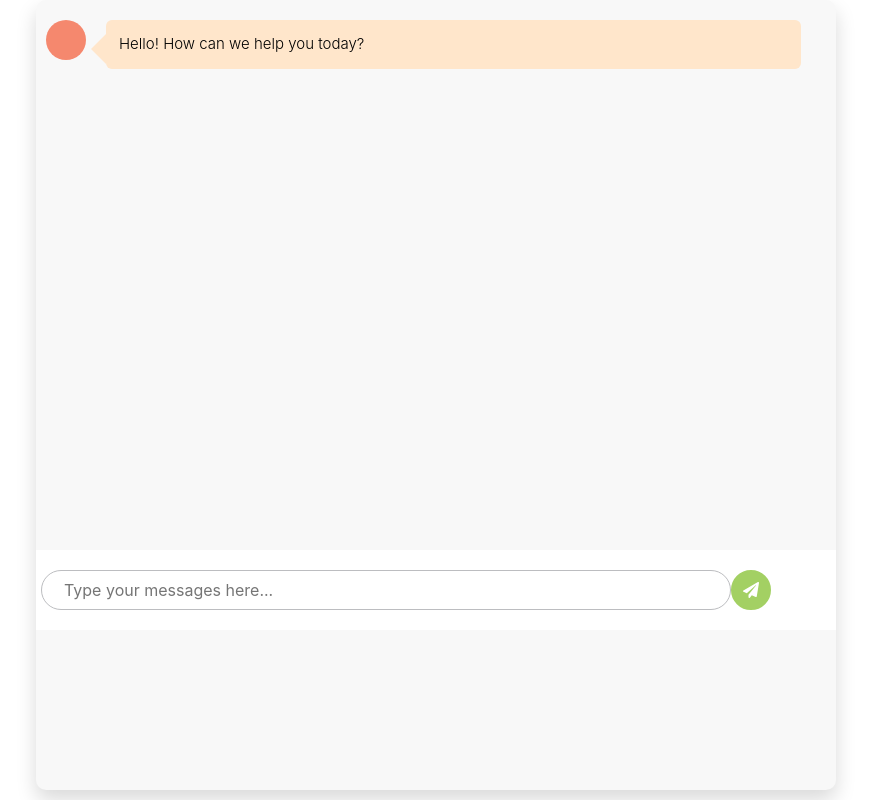
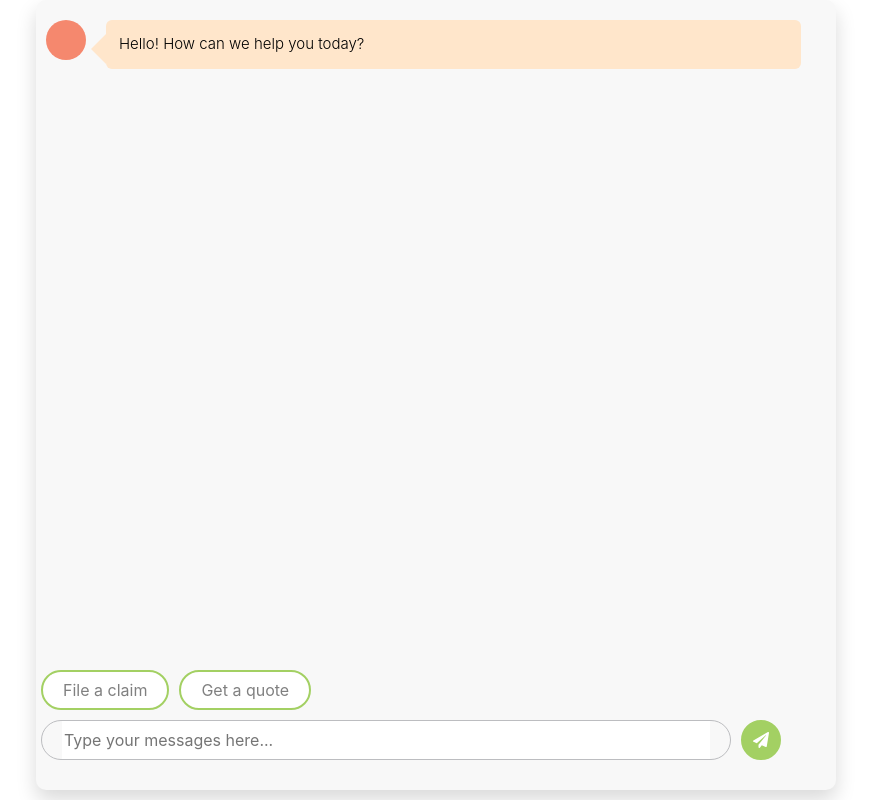
Before and after one commit to cnnradams/hack-the-6ix-specialty-insurance, a React (Create React App) app in the folder ui/: page / in a window 1280 px wide. Shown: the whole page, without its empty margins (204-1075 px from the left). Built offline with nearby package versions, Linux system fonts and the light colour scheme; no server answers.

Commit message:
react-ui - added different user responses

```diff
--- a/ui/src/ChatApp.css
+++ b/ui/src/ChatApp.css
@@ -27,7 +27,7 @@
     list-style: none;
     padding: 20px 10px 0 10px;
     margin: 0;
-    height: calc(100vh - 250px);
+    height: calc(100vh - 150px);
     overflow: scroll;
   }
   .messages .message {
@@ -116,7 +116,6 @@
   .bottom_wrapper {
     position: relative;
     width: 100%;
-    background-color: #fff;
     padding: 20px 20px;
     /*position: absolute;*/
     bottom: 0;
@@ -137,7 +136,7 @@
     width: calc(100% - 40px);
     position: absolute;
     outline-width: 0;
-    color: gray;
+    padding-right: 10px;
   }
   .bottom_wrapper .send_message {
     width: 40px;
@@ -151,6 +150,30 @@
     transition: all 0.2s linear;
     text-align: center;
     float: right;
+  }
+
+  .bottom_wrapper .option_bubbles {
+    display: inline-block;
+    height: 40px;
+    border-radius: 50px;
+    border: 2px solid #a3d063;
+    color: grey;
+    background-color: white;
+    cursor: pointer;
+    transition: all 0.2s linear;
+    text-align: center;
+    float: right;
+    padding-right: 20px;
+    padding-left: 20px;
+  }
+
+  .bubbles {
+    padding-right: 10px;
+    padding-bottom: 10px;
+  }
+
+  .wrapper {
+    padding-left: 10px;
   }
 
   .bottom_wrapper .add_image {
--- a/ui/src/ChatApp.js
+++ b/ui/src/ChatApp.js
@@ -3,6 +3,7 @@ import './App.css';
 import './ChatApp.css';
 import MessageBox from './Components/MessagesContainer'
 import UserMessageBox from './Components/UserMessageBox'
+import axios from 'axios'
 
 class ChatApp extends Component {
   constructor(props) {
@@ -10,7 +11,9 @@ class ChatApp extends Component {
     this.state = {
       "messages": [{ "message": "Hello! How can we help you today?", "isbotmessage": true }],
       "current_message": "",
-      "isImageUpload": false
+      "isImageUpload": false,
+      "userOptions": ["File a claim", "Get a quote"],
+      "token": ""
     }
 
     this.handleClick = this.handleClick.bind(this);
@@ -19,56 +22,87 @@ class ChatApp extends Component {
     this.addMessageBox = this.addMessageBox.bind(this);
   }
 
+  componentDidMount() {
+    axios.get("http://3.226.124.218:5000/initialize/").then(res => res.json())
+      .then(
+        (result) => {
+          this.setState({
+            messages: [{ "message": result.message, "isbotmessage": true }],
+            token: result.token
+          });
+        }).catch(error => {
+          console.log(error)
+        })
+  }
+
+  getUserOptions = (msg) => {
+    let userOptions = [];
+    let isImageUpload = false;
+
+    if (msg.includes("home") || msg.includes("correct")) {
+      userOptions = ["Yes", "No"]
+    } else if (msg.includes("image(s)")) {
+      isImageUpload = true;
+    } else if (msg.includes("item")) {
+      userOptions = ["OK", "CANCEL"];
+    } else {
+      userOptions = [];
+    }
+
+    this.setState({
+      userOptions: userOptions,
+      isImageUpload: isImageUpload
+    })
+  }
+
+  addMessageBoxOptions = (option) => {
+    let messages = this.state.messages;
+    let current_message = option;
+
+    messages = [...messages, { "message": current_message }];
+
+    axios.get("http://3.226.124.218:5000/post-chatbot", {
+      params: {
+        message: current_message,
+        token: this.state.token
+      }
+    }).then(res => res.json())
+      .then(
+        (result) => {
+          this.setState({
+            messages: [...messages, { "message": result.message, "isbotmessage": true }],
+            current_message: result.message
+          });
+        }).catch(error => {
+          console.log(error)
+        })
+
+  }
+
   addMessageBox(enter = true) {
     let messages = this.state.messages;
     let current_message = this.state.current_message;
-    let isImpageUpload;
-    console.log(this.state);
 
     if (current_message && enter) {
       messages = [...messages, { "message": current_message }];
-      const obj = JSON.parse('{"response":"200", "body":"Please insert an image of the item you want to insure"}');
 
-      if (obj.body.includes("image")) {
-        isImpageUpload = true
-      } else {
-        isImpageUpload = false
-      }
-      this.setState({
-        messages: [...messages, { "message": obj.body, "isbotmessage": true }],
-        current_message: obj.body,
-        isImageUpload: isImpageUpload
-      });
+      axios.get("http://3.226.124.218:5000/post-chatbot", {
+        params: {
+          message: current_message,
+          token: this.state.token
+        }
+      }).then(res => res.json())
+        .then(
+          (result) => {
+            this.setState({
+              messages: [...messages, { "message": result.message, "isbotmessage": true }],
+              current_message: result.message
+            });
+          }).catch(error => {
+            console.log(error)
+          })
     }
   }
-
-  /*   addMessageBox(enter = true) {
-      let messages = this.state.messages;
-      let current_message = this.state.current_message;
-      console.log(this.state);
-      if (current_message && enter) {
-        messages = [...messages, { "message": current_message }];
-        fetch("http://localhost:5000?message=" + current_message)
-          .then(res => res.json())
-          .then(
-            (result) => {
-              console.log(result);
-              this.setState({
-                messages: [...messages, { "message": result["message"], "isbotmessage": true }]
-              });
-            },
-            (error) => {
-              //do nothing for now
-            }
-          );
-        current_message = ""
-      }
-      this.setState({
-        current_message: current_message,
-        messages
-      });
-
-    } */
 
   handleClick() {
     this.addMessageBox();
@@ -96,19 +130,32 @@ class ChatApp extends Component {
     }
   }
 
+  handleClickwithOptions = (option) => {
+    console.log("I worked");
+    this.addMessageBoxOptions(option);
+    this.setState({
+      current_message: ""
+    })
+  }
+
   render() {
-    console.log(this.state.current_message)
+    console.log(this.state.userOptions)
     return (
       <div className="d-flex justify-content-center">
         <div className="chat_window">
-          <MessageBox messages={this.state.messages}></MessageBox>
+          <MessageBox
+            messages={this.state.messages}
+          />
           <div className="bottom_wrapper clearfix">
             <UserMessageBox
               _handleKeyPress={this._handleKeyPress}
               onChange={this.onChange}
               message={this.state.current_message}
               handleClick={this.handleClick}
-              isImageUpload={this.state.isImageUpload} />
+              isImageUpload={this.state.isImageUpload}
+              userOptions={this.state.userOptions}
+              handleClickwithOptions={this.handleClickwithOptions}
+            />
           </div>
         </div>
       </div>
--- a/ui/src/Components/MessagesContainer.js
+++ b/ui/src/Components/MessagesContainer.js
@@ -4,22 +4,6 @@ class Avartar extends Component {
     render() {
         return (
             <div className="avatar" />
-        );
-    }
-}
-
-class BotMessageBox extends Component {
-    constructor(props) {
-        super(props);
-    }
-    render() {
-        return (
-            <li className="message left appeared">
-                <Avartar></Avartar>
-                <div className="text_wrapper">
-                    <div className="text">{this.props.message}</div>
-                </div>
-            </li>
         );
     }
 }
--- a/ui/src/Components/UserMessageBox.js
+++ b/ui/src/Components/UserMessageBox.js
@@ -79,19 +79,52 @@ export default class UserMessageBox extends Component {
         }
     }
 
+    getUserOptionBubbles = (option) => {
+        return (
+            <div className="bubbles">
+                <button className="option_bubbles" onClick={() => this.props.handleClickwithOptions(option)}>{option}</button>
+            </div>
+        )
+    }
+
+    someFunction = () => {
+        const options = []
+        this.props.userOptions.forEach((option) => {
+            const something = this.getUserOptionBubbles(option);
+            console.log(something);
+            options.push(something);
+        })
+
+        return options;
+    }
+
     render() {
-        const inputField = this.getInputField();
-        const buttons = this.getButtons();
+        console.log(this.props)
+
+        if (this.props.isImageUpload) {
+            console.log("2")
+            return (
+                <div className="row" >
+                    {this.getInputField()}
+                    <div className="wrapper">
+                        {this.getButtons()}
+                    </div>
+                </div >
+            )
+        }
 
         return (
-            <div className="row">
-                {inputField}
-                {buttons}
-
-                {/*                 <div className="add_image" onClick={this.props.handleClick}>
-                    <FontAwesomeIcon icon={faPlus} />
-                </div> */}
+            <div>
+                <div className="row">
+                    {this.someFunction()}
+                </div>
+                <div className="row">
+                    {this.getInputField()}
+                    <div className="wrapper">
+                        {this.getButtons()}
+                    </div>
+                </div>
             </div>
-        );
+        )
     }
 }
```
